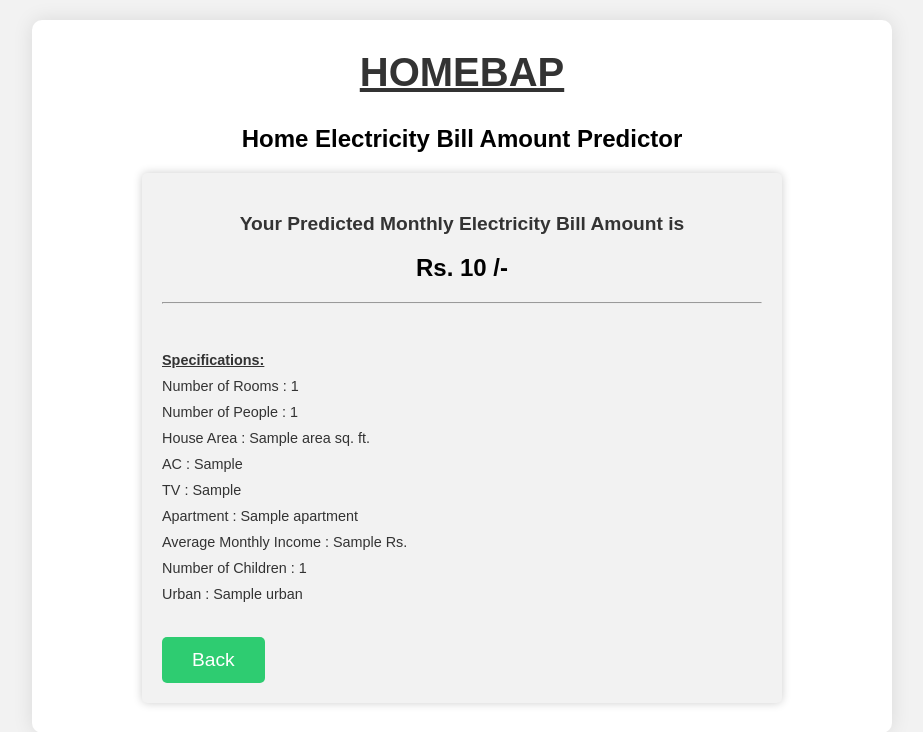
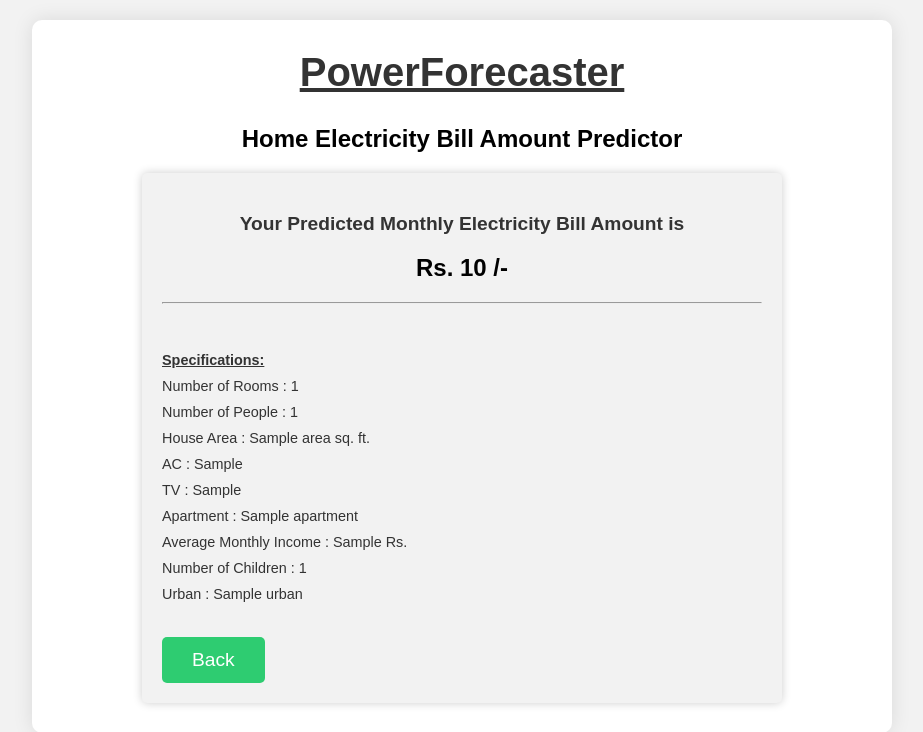
Before and after one commit to vishnu-0567/PowerForecaster, a Flask app: template templates/result.html in a window 1280 px wide. Shown: the top 732 px of the page, without its empty margins (178-1101 px from the left). Run offline with Flask 3, Linux system fonts and the light colour scheme; the template is opened without the code that fills it: most values are stand-ins (such as "Sample title", 1, 10 or a date in 2020); parts of the project's set-up code (start-up, migrations or seed data) failed here and were passed over.

Commit message:
Update result.html

```diff
--- a/templates/result.html
+++ b/templates/result.html
@@ -2,13 +2,13 @@
 
 <html>
     <head>
-        <title>HOMEBAP</title>
+        <title>PowerForecaster</title>
         <link rel="stylesheet" type="text/css" href="static/styles.css">
     </head>
 
     <body>
         <div class="container">
-            <h1><u>HOMEBAP</u></h1>
+            <h1><u>PowerForecaster</u></h1>
             <h2>Home Electricity Bill Amount Predictor</h2>
 
             <form>
```
